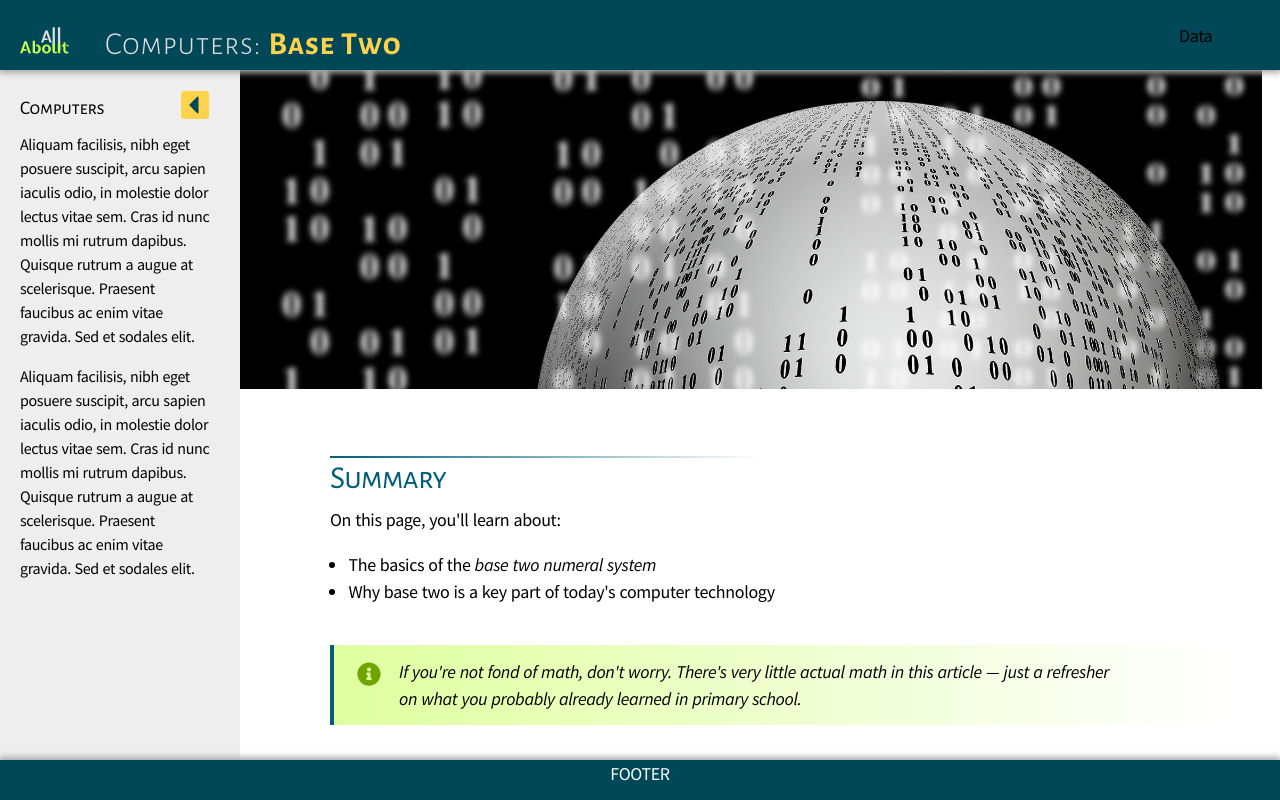
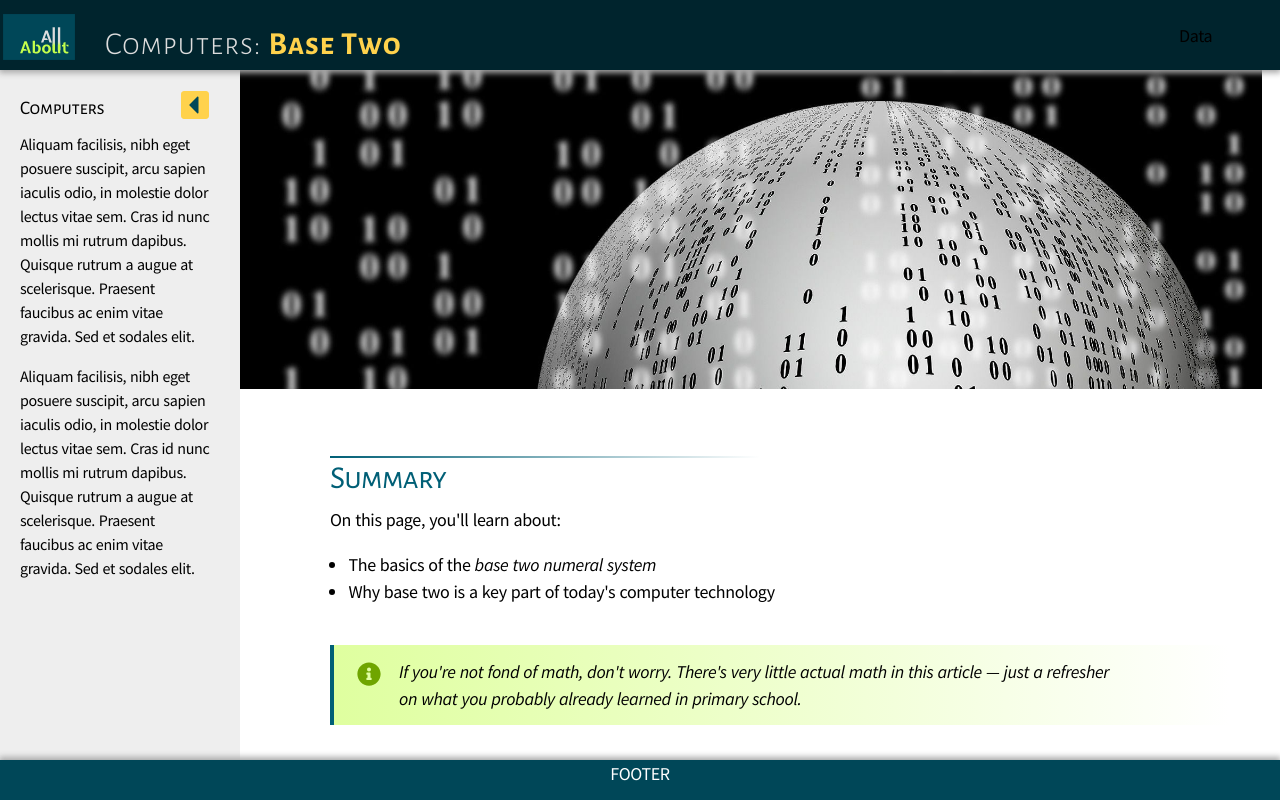
Before and after one commit to weldnebula/Computers, a plain HTML site: page index.html in a window 1280 px wide. Drawn offline with Linux system fonts and the light colour scheme.

Commit message:
Add files via upload

```diff
--- a/css/style.css
+++ b/css/style.css
@@ -122,13 +122,13 @@ ul {
 
 /* *********** HEADER ************ */
 #header {
-    position: -webkit-sticky;                                          /* Safari */
+    position: -webkit-sticky;                                              /* Safari */
     position: sticky;
     top: 0;
     width: 100%;
     height: 70px;
     box-shadow: 0px 2px 6px 1px #aaaaaa;
-    background-color: #004758;
+    background-color: #00242d;
 }
 
 #header-table {
@@ -283,7 +283,7 @@ aside {
 
 .capsule {
     margin: 30px 0px;
-    padding: 20px 40px 10px 40px;                                          /* background-color: #eaebe3; */
+    padding: 20px 40px 10px 40px;                                              /* background-color: #eaebe3; */
     /* background-color: #005f76; */
     background-color: #004758;
     border: 1px solid #004758;
@@ -302,7 +302,7 @@ details {
     width: 180px;
     float: right;
     margin: 10px 20px 5px 15px;
-    padding: 5px 10px;                                          /* background-color: #c4ff4c; */
+    padding: 5px 10px;                                              /* background-color: #c4ff4c; */
     background-color: #dfff9f;
     border-radius: 6px;
     box-shadow: 2px 2px 6px #aaaaaa;
```
